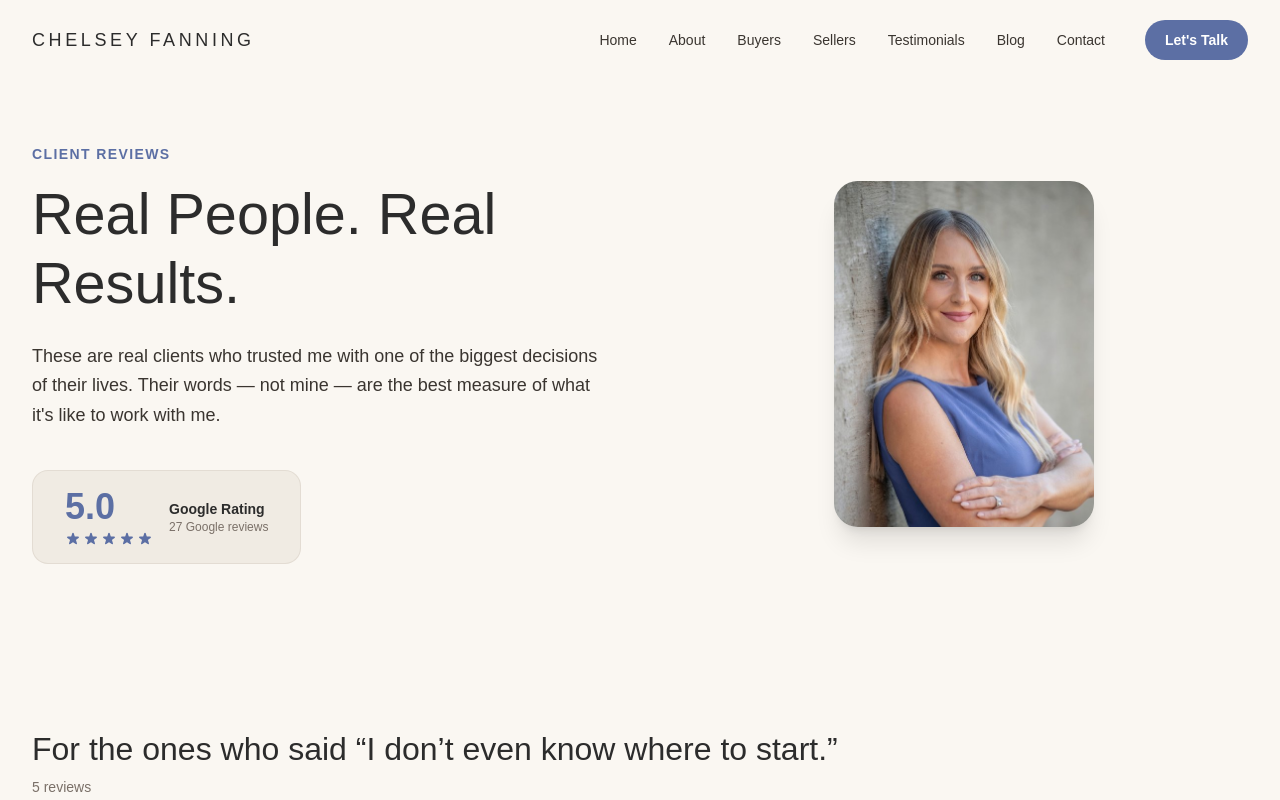
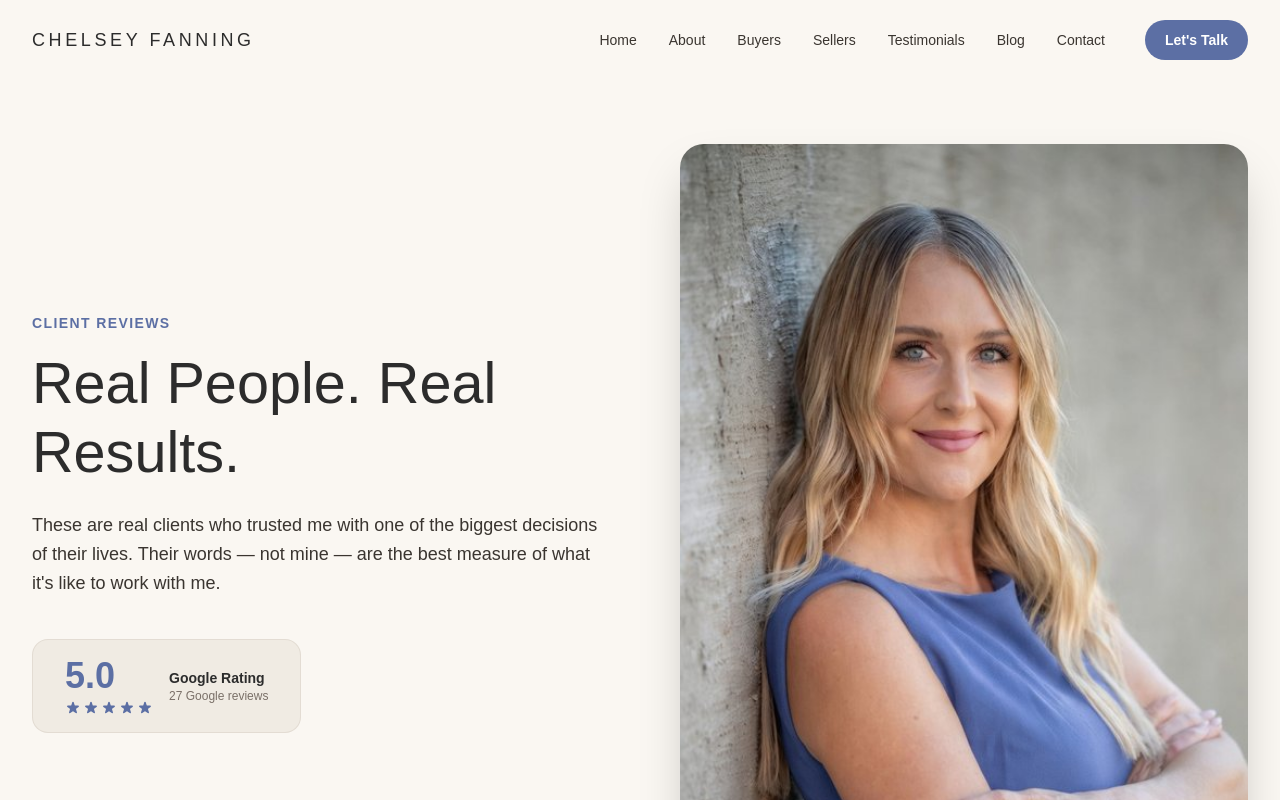
Before and after one commit to Unchainedmindprompts/Chelsey-Fanning-, a Next.js app: page /testimonials in a window 1280 px wide. Shown: the top 800 px of the page. Built offline with nearby package versions, Linux system fonts and the light colour scheme; a web font is replaced by a local one.

Commit message:
Increase testimonials hero image to match homepage size
https://claude.ai/code/session_01JycRAs4oCyFxmC3sVHm2KA

```diff
--- a/app/testimonials/page.tsx
+++ b/app/testimonials/page.tsx
@@ -119,13 +119,13 @@ export default function TestimonialsPage() {
             </div>
 
             {/* Hero image — desktop only, smaller than homepage */}
-            <div className="hidden lg:flex justify-center">
-              <div className="relative w-[260px] aspect-[3/4] rounded-3xl overflow-hidden shadow-xl">
+            <div className="hidden lg:block">
+              <div className="relative aspect-[3/4] max-w-sm mx-auto lg:max-w-none rounded-3xl overflow-hidden shadow-2xl">
                 <Image
                   src="/chelsey-hero-periwinkle.jpeg"
                   alt="Chelsey Fanning, REALTOR® in Post Falls, Idaho"
                   fill
-                  sizes="260px"
+                  sizes="45vw"
                   className="object-cover object-top"
                 />
               </div>
```
